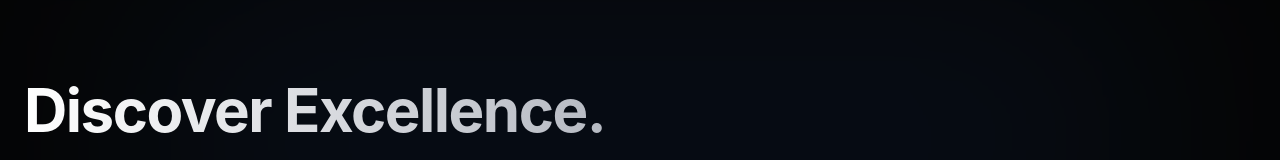
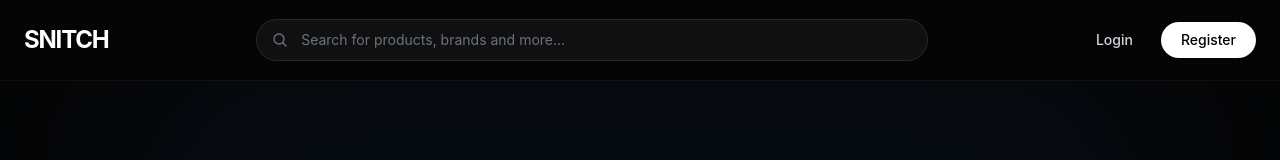
Before and after one commit to aminharoon/snitch, a React (Vite) app in the folder Frontend/: page / in a window 1280 px wide. Shown: the top 160 px of the page. Built offline with nearby package versions, Linux system fonts and the light colour scheme; no server answers.

Commit message:
implement frontend home and product detail pages with navigation and layout components

```diff
--- /dev/null
+++ b/Frontend/src/components/Navbar.jsx
@@ -0,0 +1,110 @@
+import React, { useState } from 'react';
+import { useNavigate } from 'react-router';
+import { useAuth } from '../features/auth/hooks/useAuth';
+
+const Navbar = ({user, isLoggedIn = false, userName  }) => {
+  const navigate = useNavigate();
+
+  const [hidden, setHidden] = useState(false)
+  const {handleLogout} = useAuth()
+
+  const handleGetProfile = () => {
+    setHidden((pre) => !pre)
+  }
+
+  return (
+    <nav className="fixed top-0 left-0 right-0 z-50 bg-[#050505]/80 backdrop-blur-md border-b border-white/5">
+      <div className="max-w-7xl mx-auto px-6 h-20 flex items-center justify-between gap-8">
+
+        {/* Left: Logo */}
+        <div
+          className="flex-shrink-0 cursor-pointer group"
+          onClick={() => navigate('/')}
+        >
+          <span className="text-2xl font-bold tracking-tighter text-white group-hover:text-gray-300 transition-colors">
+            SNITCH
+          </span>
+        </div>
+
+        {/* Center: Search Bar */}
+        <div className="flex-1 max-w-2xl hidden md:block">
+          <div className="relative group">
+            <div className="absolute inset-y-0 left-4 flex items-center pointer-events-none text-gray-500 group-focus-within:text-white transition-colors">
+              <svg xmlns="http://www.w3.org/2000/svg" fill="none" viewBox="0 0 24 24" strokeWidth={2} stroke="currentColor" className="w-4 h-4">
+                <path strokeLinecap="round" strokeLinejoin="round" d="m21 21-5.197-5.197m0 0A7.5 7.5 0 1 0 5.196 5.196a7.5 7.5 0 0 0 10.607 10.607Z" />
+              </svg>
+            </div>
+            <input
+              type="text"
+              placeholder="Search for products, brands and more..."
+              className="w-full bg-white/5 border border-white/10 rounded-full py-2.5 pl-11 pr-4 text-sm text-white placeholder-gray-500 focus:outline-none focus:ring-2 focus:ring-white/20 focus:bg-white/10 transition-all"
+            />
+          </div>
+        </div>
+
+        {/* Right: Auth Section */}
+        <div className="flex items-center gap-4">
+          {isLoggedIn ? (
+            <button
+              onClick={handleGetProfile}
+              className={`relative`}
+            >
+              <div className="flex items-center gap-3 group cursor-pointer">
+                <div className="w-8 h-8 rounded-full bg-gradient-to-tr from-gray-700 to-gray-500 flex items-center justify-center text-xs font-bold text-white border border-white/10 group-hover:border-white/30 transition-all">
+                  {userName.charAt(0)}
+                </div>
+                <span className="text-sm font-medium text-gray-300 group-hover:text-white transition-colors hidden sm:block">
+                  {userName}
+                </span>
+              </div>
+              <div
+                className={`absolute right-0 mt-2 w-44 bg-black/80 backdrop-blur-md rounded-lg shadow-lg border border-white/10 -left-1 ${
+                  hidden ? "hidden" : "block"
+                }`}
+              >
+                <ul className="flex flex-col py-2 text-sm text-white">
+                  <li className="px-4 py-2 hover:bg-white/10 cursor-pointer text-left">
+                    Home
+                  </li>
+                  <li className="px-4 py-2 hover:bg-white/10 cursor-pointer text-left">
+                    Profile
+                  </li>
+                  <li
+                  onClick={()=>handleLogout()}
+                  className="px-4 py-2 hover:bg-red-500/20 text-red-400 cursor-pointer text-left">
+                    Logout
+                  </li>
+                </ul>
+              </div>
+            </button>
+          ) : (
+            <div className="flex items-center gap-2">
+              <button
+                onClick={() => navigate('/login')}
+                className="px-5 py-2 text-sm font-medium text-gray-300 hover:text-white transition-colors"
+              >
+                Login
+              </button>
+              <button
+                onClick={() => navigate('/register')}
+                className="px-5 py-2 text-sm font-medium bg-white text-black rounded-full hover:bg-gray-200 transition-all transform active:scale-95"
+              >
+                Register
+              </button>
+            </div>
+          )}
+
+          {/* Mobile Search Icon (visible only on small screens) */}
+          <button className="md:hidden p-2 text-gray-400 hover:text-white">
+            <svg xmlns="http://www.w3.org/2000/svg" fill="none" viewBox="0 0 24 24" strokeWidth={2} stroke="currentColor" className="w-5 h-5">
+              <path strokeLinecap="round" strokeLinejoin="round" d="m21 21-5.197-5.197m0 0A7.5 7.5 0 1 0 5.196 5.196a7.5 7.5 0 0 0 10.607 10.607Z" />
+            </svg>
+          </button>
+        </div>
+
+      </div>
+    </nav>
+  );
+};
+
+export default Navbar;
--- /dev/null
+++ b/Frontend/src/components/index.js
@@ -0,0 +1 @@
+export { default as Navbar } from './Navbar';
--- /dev/null
+++ b/Frontend/src/features/auth/pages/Usre.jsx
@@ -0,0 +1,9 @@
+import React from 'react'
+
+const Usre = () => {
+  return (
+    <div>Usre</div>
+  )
+}
+
+export default Usre
--- a/Frontend/src/features/products/Pages/Home.jsx
+++ b/Frontend/src/features/products/Pages/Home.jsx
@@ -1,25 +1,35 @@
 import React, { useEffect } from 'react';
 import { useProduct } from '../Hooks/useProducts';
 import { useSelector } from 'react-redux';
+import { Navbar } from '../../../components';
 import ProductCard from '../Componts/ProductCard';
 import { useNavigate } from 'react-router';
 
 
 const Home = () => {
+
+
   const { handleGetAllProducts } = useProduct();
   const { allProducts, loading } = useSelector((state) => state.product);
-const navigate = useNavigate()
+  const { user } = useSelector((state) => state.auth); // Check auth state
+
+
+  const navigate = useNavigate()
+
+
+
   useEffect(() => {
     handleGetAllProducts();
   }, []);
 
   const handleGetSingleProductDetail=(product)=>{
-      console.log(product._id)
+
       navigate(`/product/${product._id}`)
 
   }
   return (
-    <div className="min-h-screen bg-[#050505] text-white">
+    <div className="min-h-screen bg-[#050505] text-white pt-20">
+      <Navbar user={user} isLoggedIn={!!user} userName={user?.fullName } />
       {/* Hero / Header Section */}
       <header className="relative py-20 px-6 overflow-hidden border-b border-white/5">
         <div className="absolute top-0 left-1/2 -translate-x-1/2 w-[1000px] h-[500px] bg-gradient-to-b from-blue-500/10 to-transparent blur-[120px] pointer-events-none" />
--- a/Frontend/src/features/products/Pages/SingleProductDet.jsx
+++ b/Frontend/src/features/products/Pages/SingleProductDet.jsx
@@ -8,7 +8,11 @@ const SingleProductDet = () => {
   const navigate = useNavigate();
   const { getSingleProductDet } = useProduct();
   const { singleProduct, loading } = useSelector((state) => state.product);
+  const {user} = useSelector((state)=>state.auth)
   const [activeImage, setActiveImage] = useState(0);
+
+
+
 
   useEffect(() => {
     if (id) {
@@ -16,8 +20,9 @@ const SingleProductDet = () => {
     }
   }, [id]);
 
+
   useEffect(() => {
-    // Reset active image when product changes
+
     if (singleProduct?.images?.length > 0) {
       setActiveImage(0);
     }
@@ -54,7 +59,27 @@ const SingleProductDet = () => {
     );
   }
 
+
   const { title, description, price, images } = singleProduct;
+
+
+  const handleAddToKart = ()=>{
+    if(!user){
+      navigate("/login")
+    }
+    else{
+
+    }
+  }
+  const handleAddBuy=()=>{
+   if(!user){
+      navigate("/login")
+    }
+    else{
+
+    }
+  }
+
 
   return (
     <div className="min-h-screen bg-[#050505] text-white pt-24 pb-20">
@@ -139,13 +164,17 @@ const SingleProductDet = () => {
             {/* Actions */}
             <div className="mt-auto space-y-4">
               <div className="grid grid-cols-1 sm:grid-cols-2 gap-4">
-                <button className="flex-grow py-5 bg-white text-black font-bold rounded-2xl hover:bg-gray-200 transition-all duration-300 flex items-center justify-center gap-2 group">
+                <button
+                 onClick={handleAddToKart}
+                className="flex-grow py-5 bg-white text-black font-bold rounded-2xl hover:bg-gray-200 transition-all duration-300 flex items-center justify-center gap-2 group">
                   Add to Cart
                   <svg xmlns="http://www.w3.org/2000/svg" fill="none" viewBox="0 0 24 24" strokeWidth={2} stroke="currentColor" className="w-5 h-5 transition-transform group-hover:translate-x-1">
                     <path strokeLinecap="round" strokeLinejoin="round" d="M15.75 10.5V6a3.75 3.75 0 1 0-7.5 0v4.5m11.356-1.993 1.263 12c.07.665-.45 1.243-1.119 1.243H4.25a1.125 1.125 0 0 1-1.119-1.243l1.263-12c.07-.665.656-1.119 1.243-1.119h12.5a1.125 1.125 0 0 1 1.243 1.119Z" />
                   </svg>
                 </button>
-                <button className="flex-grow py-5 bg-[#111] border border-white/10 text-white font-bold rounded-2xl hover:bg-white hover:text-black transition-all duration-300">
+                <button
+                onClick={handleAddBuy}
+                className="flex-grow py-5 bg-[#111] border border-white/10 text-white font-bold rounded-2xl hover:bg-white hover:text-black transition-all duration-300">
                   Buy Now
                 </button>
               </div>
```
